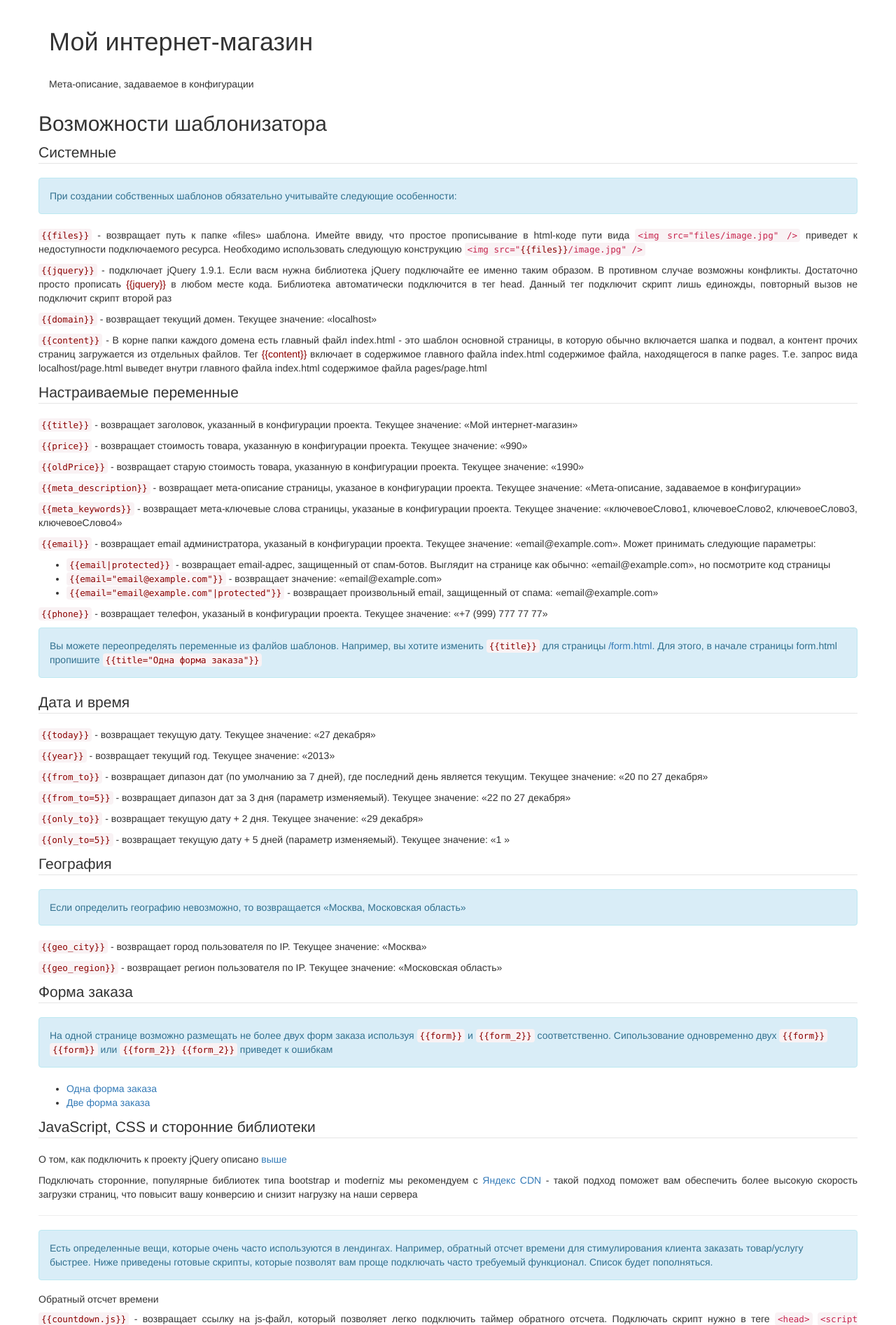
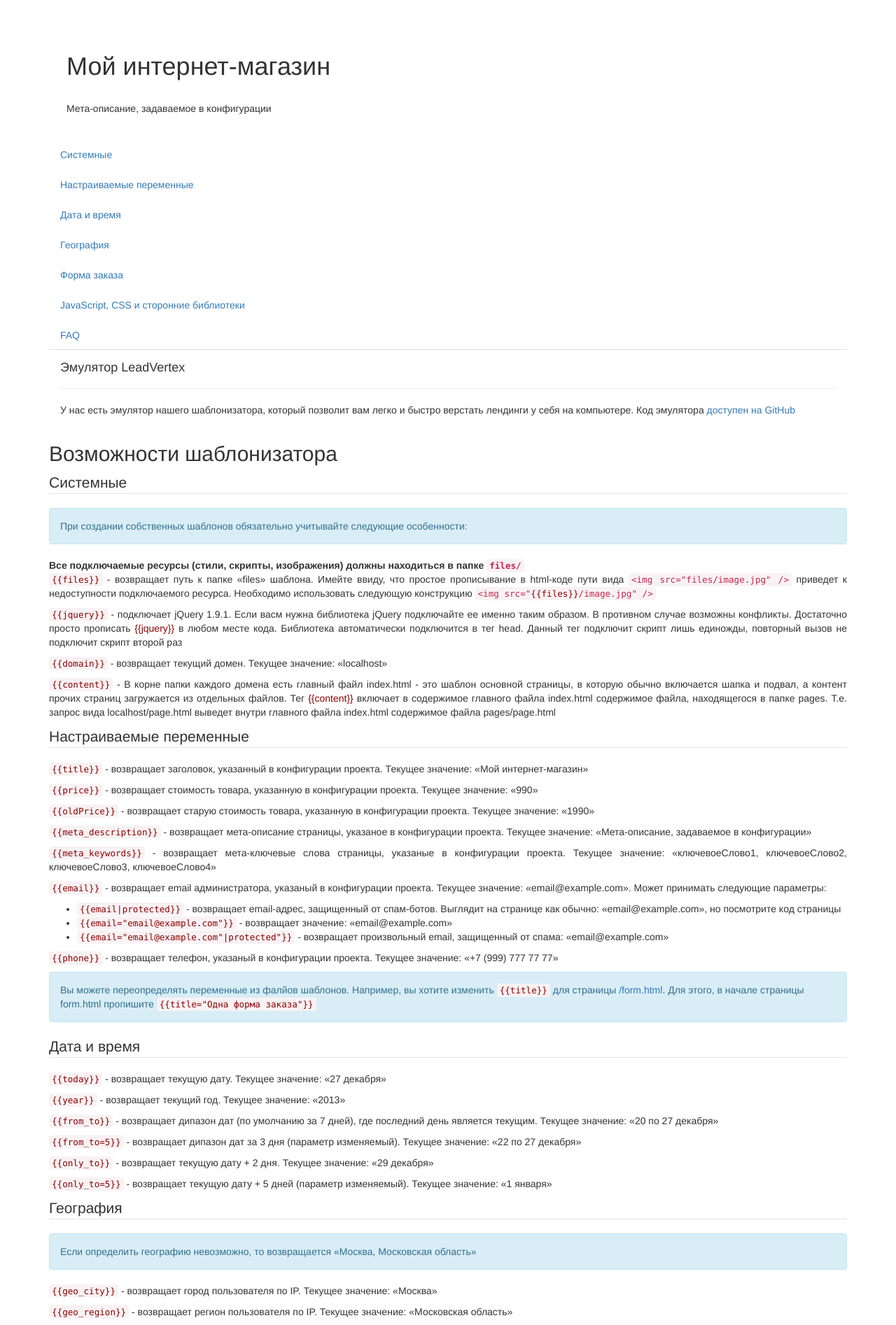
Before and after one commit to tomem2014/leadvertex_emulator, a PHP site: page / in a window 1280 px wide. Shown: the top 1894 px of the page at 70% size. Run offline with PHP 8.4, Linux system fonts and the light colour scheme; data that the repository does not hold is empty; some libraries are stand-ins or nearby versions.

Commit message:
update demo

```diff
--- a/renderer.inc
+++ b/renderer.inc
@@ -5,7 +5,7 @@ $formCss = false;
 
 function getMonthName($timestamp)
 {
-  $month = date('m', $timestamp);
+  $month = (int)date('m', $timestamp);
   $mArray = array(
     1 => 'января',
     2 => 'февраля',
--- a/template/files/style.css
+++ b/template/files/style.css
@@ -1,5 +1,9 @@
-body {padding-top: 20px;}
+body {padding-top: 30px;}
 p { text-align: justify!important;}
+
 span.special {color: darkred}
 span.special:before {content: '{{'; display: inline}
 span.special:after {content: '}}'}
+
+.hero-unit {padding: 25px;}
+#navbar-left {position: relative}
--- a/template/index.html
+++ b/template/index.html
@@ -6,23 +6,34 @@
     <meta name="description" content="{{meta_description}}">
     <meta name="keywords" content="{{meta_keywords}}">
     <link rel="stylesheet" href="//yandex.st/bootstrap/2.3.2/css/bootstrap.min.css"/>
+    <link rel="stylesheet" href="//yandex.st/bootstrap/2.3.2/css/bootstrap-responsive.min.css"/>
     <link rel="stylesheet" href="{{files}}/style.css"/>
-    <title>{{title}}</title>
+    <title>{{page}} - {{title}}</title>
     {{jquery}}
+    <script src="//yandex.st/bootstrap/2.3.2/js/bootstrap.min.js"></script>
     <script src="{{countdown.js}}"></script>
 </head>
 <body>
 <div class="container">
 
-    <!-- Main hero unit for a primary marketing message or call to action -->
     <div class="hero-unit">
         <h1>{{title}}</h1><br>
         <p>{{meta_description}}</p>
     </div>
 
-    <!-- Example row of columns -->
-    <div class="row">
-        {{content}}
+    <div class="row-fluid">
+        <div class="span3" id="navbar-left">
+            <ul class="nav nav-tabs nav-stacked">
+                <li><a href="#system">Системные</a></li>
+                <li><a href="#variables">Настраиваемые переменные</a></li>
+                <li><a href="#datetime">Дата и время</a></li>
+                <li><a href="#geo">География</a></li>
+                <li><a href="#forms">Форма заказа</a></li>
+                <li><a href="#js">JavaScript, CSS и сторонние библиотеки</a></li>
+                <li><a href="#faq">FAQ</a></li>
+            </ul>
+        </div>
+        <div class="span9">{{content}}</div>
     </div>
 
     <hr>
--- a/template/pages/form.html
+++ b/template/pages/form.html
@@ -1,7 +1,7 @@
-{{title="Одна форма заказа"}}
+{{page="Одна форма заказа"}}
 <div class="span12">
     <fieldset>
-        <legend>{{title}}</legend>
+        <legend>{{page}}</legend>
         <p><code><span class="special">form</span></code> - вставляет форму заказа</p>
         {{form}}
     </fieldset>
--- a/template/pages/form2.html
+++ b/template/pages/form2.html
@@ -1,7 +1,7 @@
-{{title="Две формы заказа"}}
+{{page="Две формы заказа"}}
 <div class="span12">
     <fieldset>
-        <legend>{{title}}</legend>
+        <legend>{{page}}</legend>
         <p><code><span class="special">form</span></code> - вставляет форму заказа</p>
         <p><code><span class="special">form_2</span></code> - вставляет вторую форму заказа</p>
         {{form}}
--- a/template/pages/index.html
+++ b/template/pages/index.html
@@ -1,9 +1,21 @@
+{{page="Главная страница"}}
 <div class="span12">
+
+    <div class="alert">
+        <h4>Эмулятор LeadVertex</h4>
+        <hr/>
+        <p>
+            У нас есть эмулятор нашего шаблонизатора, который позволит вам легко и быстро верстать лендинги у себя на компьютере.
+            Код эмулятора <a target="_blank" href="https://github.com/XAKEPEHOK/leadvertex_emulator/">доступен на GitHub</a>
+        </p>
+    </div>
+
     <h2>Возможности шаблонизатора</h2>
-    <fieldset>
+    <fieldset id="system">
         <legend>Системные</legend>
         <div class="alert alert-info">При создании собственных шаблонов обязательно учитывайте следующие особенности:</div>
         <p>
+            <b>Все подключаемые ресурсы (стили, скрипты, изображения) должны находиться в папке <code>files/</code></b><br>
             <code><span class="special">files</span></code> - возвращает путь к папке «files» шаблона. Имейте ввиду, что
             простое прописывание в html-коде пути вида <code>&lt;img src=&quot;files/image.jpg&quot; /&gt;</code> приведет
             к недоступности подключаемого ресурса. Необходимо использовать следующую конструкцию
@@ -26,7 +38,7 @@
         </p>
 
     </fieldset>
-    <fieldset>
+    <fieldset id="variables">
         <legend>Настраиваемые переменные</legend>
         <p>
             <code><span class="special">title</span></code> - возвращает заголовок, указанный в конфигурации проекта.
@@ -70,7 +82,7 @@
             пропишите <code><span class="special">title="Одна форма заказа"</span></code>
         </div>
     </fieldset>
-    <fieldset>
+    <fieldset id="datetime">
         <legend>Дата и время</legend>
         <p>
             <code><span class="special">today</span></code> - возвращает текущую дату.
@@ -97,7 +109,7 @@
             Текущее значение: «{{only_to=5}}»
         </p>
     </fieldset>
-    <fieldset>
+    <fieldset id="geo">
         <legend>География</legend>
         <div class="alert alert-info">Если определить географию невозможно, то возвращается «Москва, Московская область»</div>
         <p>
@@ -110,7 +122,7 @@
         </p>
 
     </fieldset>
-    <fieldset>
+    <fieldset id="forms">
         <legend>Форма заказа</legend>
         <div class="alert alert-info">
             На одной странице возможно размещать не более двух форм заказа используя
@@ -124,7 +136,7 @@
             <li><a href="/form2.html">Две форма заказа</a></li>
         </ul>
     </fieldset>
-    <fieldset>
+    <fieldset id="js">
         <legend>JavaScript, CSS и сторонние библиотеки</legend>
         <p>О том, как подключить к проекту jQuery описано <a href="#jquery">выше</a></p>
         <p>
@@ -166,4 +178,37 @@
         </p>
 
     </fieldset>
+    <fieldset id="faq">
+        <legend>FAQ</legend>
+        <div class="accordion" id="accordion">
+            <div class="accordion-group">
+                <div class="accordion-heading">
+                    <a class="accordion-toggle" data-toggle="collapse" data-parent="#accordion" href="#collapseOne">
+                        Как мне изменить внешний вид формы заказа?
+                    </a>
+                </div>
+                <div id="collapseOne" class="accordion-body collapse">
+                    <div class="accordion-inner">
+                        Разметка формы заказа содержит достаточно вложенных друг в друга элементов, что позволяет придавать
+                        ей практически любой вид средствами CSS, будь то раположение полей в 2 колонки или изменение любых
+                        параметров отдельного поля.
+                        <br/>
+                        Кроме того, вы можете испольовать javascript для более тонкой кастомизации
+                    </div>
+                </div>
+            </div>
+            <div class="accordion-group">
+                <div class="accordion-heading">
+                    <a class="accordion-toggle" data-toggle="collapse" data-parent="#accordion" href="#collapseTwo">
+                        Я хочу редактировать шаблон у себя на компьютере и видеть результат
+                    </a>
+                </div>
+                <div id="collapseTwo" class="accordion-body collapse">
+                    <div class="accordion-inner">
+                        Вы можете использовать <a href="https://github.com/XAKEPEHOK/leadvertex_emulator/">эмулятор</a> нашего шаблонизатора у себя на компьютере
+                    </div>
+                </div>
+            </div>
+        </div>
+    </fieldset>
 </div>
--- a/template/pages/success.html
+++ b/template/pages/success.html
@@ -1,5 +1,5 @@
-{{title="Заказ оформлен"}}
+{{page="Заказ оформлен"}}
 <div class="span12">
-    <h1>Заказ оформлен</h1>
+    <h1>{{page}}</h1>
     <p>В ближайшее время мы свяжемся с вами для подтверждения заказа</p>
 </div>
```
Also changed, not shown: README.md.
